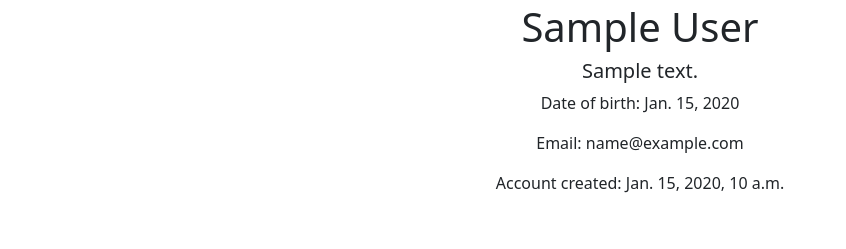
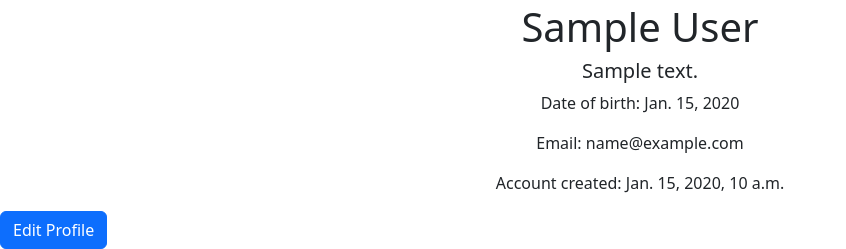
Before and after one commit to LyczkoLukasz/DjangoProject, a Django app: page /profile/ in a window 1280 px wide. Shown: the part 620-869 px from the top of the page, without its empty margins (0-846 px from the left). Before the commit the page ends 813 px from the top, so only its background shows below. Run offline with Django 5.2, Linux system fonts and the light colour scheme; a user stored in the database is signed in; tables that the repository leaves empty hold one stand-in row (values such as "Sample post"); parts of the project's set-up code (start-up, migrations or seed data) failed here and were passed over.

Commit message:
hrefs added navbar buttons work

```diff
--- a/Project/home/templates/home/base/banner.html
+++ b/Project/home/templates/home/base/banner.html
@@ -3,6 +3,7 @@
 <html>
     <head>
         <link href="https://cdn.jsdelivr.net/npm/bootstrap@5.3.3/dist/css/bootstrap.min.css" rel="stylesheet" integrity="sha384-QWTKZyjpPEjISv5WaRU9OFeRpok6YctnYmDr5pNlyT2bRjXh0JMhjY6hW+ALEwIH" crossorigin="anonymous">
+        <link rel="stylesheet" href="https://cdn.jsdelivr.net/npm/bootstrap-icons@1.11.3/font/bootstrap-icons.min.css">
         <link rel="stylesheet" type="text/css" href="{% static 'home/style_banner.css' %}">
     </head>
     <body>
@@ -21,7 +22,7 @@
                 <div class="row">
                     <!-- main page -->
                     <div id="d1" class="col-3">
-                        <a id="nav_button1" class="btn">
+                        <a id="nav_button1" class="btn" href="{% url 'home' %}">
                             <svg xmlns="http://www.w3.org/2000/svg" width="20" height="20" fill="currentColor" class="bi bi-house" viewBox="0 0 16 16">
                                 <path d="M8.707 1.5a1 1 0 0 0-1.414 0L.646 8.146a.5.5 0 0 0 .708.708L2 8.207V13.5A1.5 1.5 0 0 0 3.5 15h9a1.5 1.5 0 0 0 1.5-1.5V8.207l.646.647a.5.5 0 0 0 .708-.708L13 5.793V2.5a.5.5 0 0 0-.5-.5h-1a.5.5 0 0 0-.5.5v1.293zM13 7.207V13.5a.5.5 0 0 1-.5.5h-9a.5.5 0 0 1-.5-.5V7.207l5-5z"/>
                             </svg>
@@ -48,7 +49,7 @@
 
             <div class="right-elements">
                 <!-- account -->
-                <a id="nav_button4" class="btn">
+                <a id="nav_button4" class="btn" href="{% url 'myProfile' %}">
                     <svg xmlns="http://www.w3.org/2000/svg" width="20" height="20" fill="currentColor" class="bi bi-person" viewBox="0 0 16 16">
                         <path d="M8 8a3 3 0 1 0 0-6 3 3 0 0 0 0 6m2-3a2 2 0 1 1-4 0 2 2 0 0 1 4 0m4 8c0 1-1 1-1 1H3s-1 0-1-1 1-4 6-4 6 3 6 4m-1-.004c-.001-.246-.154-.986-.832-1.664C11.516 10.68 10.289 10 8 10s-3.516.68-4.168 1.332c-.678.678-.83 1.418-.832 1.664z"/>
                     </svg>
--- a/Project/home/templates/home/profile.html
+++ b/Project/home/templates/home/profile.html
@@ -6,6 +6,8 @@
     <meta charset="UTF-8">
     <meta name="viewport" content="width=device-width, initial-scale=1.0">
     <link rel="stylesheet" type="text/css" href="{% static 'home/style_profile.css' %}">
+    <link rel="stylesheet" href="https://cdn.jsdelivr.net/npm/bootstrap-icons@1.11.3/font/bootstrap-icons.min.css">
+    <link rel="stylesheet" type="text/css" href="{% static 'home/style_banner.css' %}">
 </head>
 <body>
     {% block template %}
@@ -26,6 +28,7 @@
             </div>
         </div>
     </user_page>
+    <a id="edit_profile" class="btn btn-primary" href="{% url 'profileEdit' %}">Edit Profile</a>
 
 </body>
 </html>
--- a/Project/home/templates/home/profile_edit.html
+++ b/Project/home/templates/home/profile_edit.html
@@ -32,7 +32,7 @@
         <br><br>
         <input class="input1" type="text" id="last_name" name="last_name" value="{{user.last_name}}" placeholder="last name" required>
         <br><br>
-        <input class="input1" type="text" id="bio" name="bio" value="{{user.bio}}" placeholder="bio" required>
+        <textarea class="input1" type="text" id="bio" name="bio" placeholder="bio">{{user.bio}}</textarea>
         <br><br>
         <input class="input1" type="text" id="date_of_birth" name="date_of_birth" value="{{user.raw_db_date_of_birth}}" placeholder="date of birth" required>
         <br><br>
```
